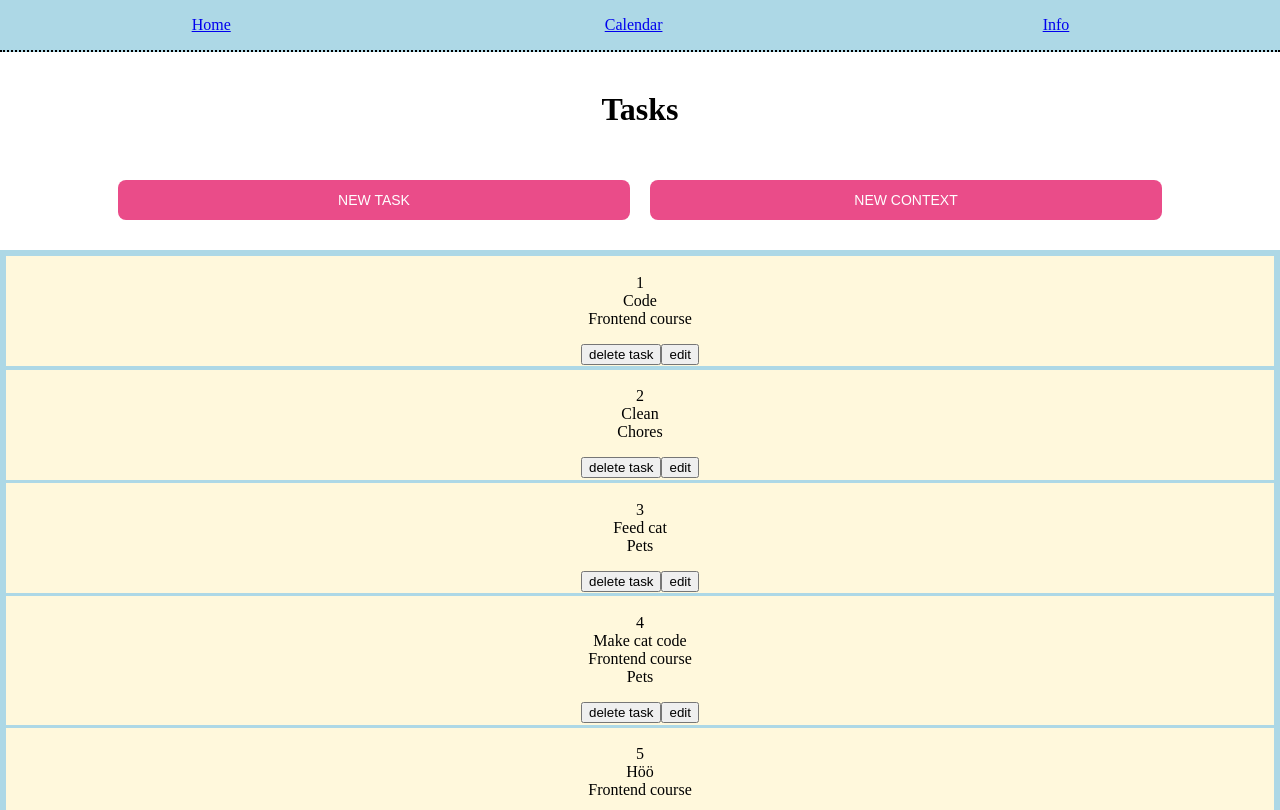
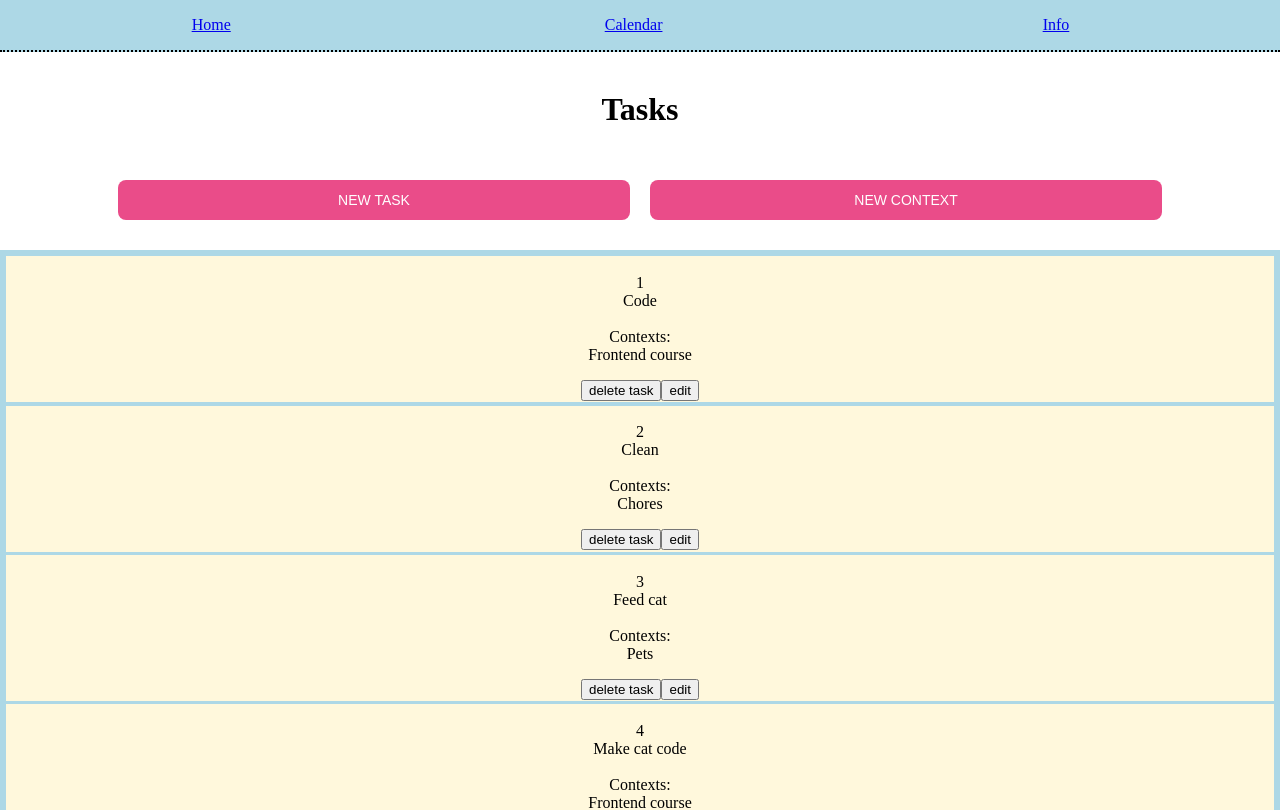
Before and after one commit to Smugliif/ReactCourseProject, a React (Create React App) app: page / in a window 1280 px wide. Shown: the top 810 px of the page. Built offline with nearby package versions, Linux system fonts and the light colour scheme; data requests are answered from the project's data file; the HTML template or start-up script is replaced by a standard one.

Commit message:
Error handling added to fetch functions

```diff
--- a/src/App.js
+++ b/src/App.js
@@ -3,7 +3,7 @@ import React, { useState, useEffect } from "react";
 
 import "./App.css";
 
-import CalendarView from "./CalendarViewComponent";
+import CalendarView from "./FunViewComponent";
 import InfoView from "./Info";
 import Tasks from "./Components/Tasks";
 import Contexts from "./Components/Contexts";
@@ -12,12 +12,15 @@ import Contexts from "./Components/Contexts";
 //pages and then to render all the view components.
 
 function App() {
+    //API URLs used:
     const tasksUrl = "http://localhost:3010/tasks";
     const contextsUrl = "http://localhost:3010/contexts";
 
+    //The tasks and contexts from the API are set here for the app to use:
     const [tasks, setTasks] = useState([]);
     const [contexts, setContexts] = useState([]);
 
+    //Runs every time the page renders:
     useEffect(() => {
         const getApi = async () => {
             const tasksFromServer = await fetchData(tasksUrl);
@@ -31,7 +34,7 @@ function App() {
     //Get the data from given API
     const fetchData = async (url) => {
         if (!url) {
-            return console.log("No url given!");
+            throw new Error(alert("No url given!"));
         }
         const response = await fetch(url);
         const data = await response.json();
@@ -58,7 +61,11 @@ function App() {
         }
         const separatedContexts = await promptContexts.split(",");
         const taskContexts = await separatedContexts.map((context) => {
-            return Number(context);
+            const index = Number(context);
+            if (!Number.isInteger(index)) {
+                throw new Error(alert("Give a number please."));
+            }
+            return index;
         });
         const data = await { name, taskContexts };
         await postData(url, data);
@@ -70,9 +77,9 @@ function App() {
     const handleContextPost = async (url) => {
         const input = await prompt("Give the name for your context.");
         if (!input) {
-            return alert("Context name can't be empty!");
+            throw new Error(alert("Context name can't be empty!"));
         }
-        //Make input uppercase
+        //Make input's first letter uppercase
         const title = input.charAt(0).toUpperCase() + input.slice(1);
         await postData(url, { title });
         const newContexts = await fetchData(url);
@@ -111,6 +118,7 @@ function App() {
                     `Are you sure you want to delete ${contexts[id - 1].title}?`
                 )
             ) {
+                //Check if the context being deleted is still in use
                 const isInUse = () => {
                     for (let i = 0; i < tasks.length; i++) {
                         for (let l = 0; l < tasks[i].taskContexts.length; l++) {
@@ -129,7 +137,9 @@ function App() {
                     );
                     await setContexts(newContexts);
                 } else {
-                    alert("The context you want to delete is in use!");
+                    throw new Error(
+                        alert("The context you want to delete is still in use!")
+                    );
                 }
             }
         }
--- a/src/Components/Task.js
+++ b/src/Components/Task.js
@@ -6,6 +6,8 @@ const Task = ({ task, contexts }) => {
             <ul className="taskitem">
                 <li>{task.id}</li>
                 <li>{task.name}</li>
+                <br></br>
+                <li>Contexts:</li>
                 {task.taskContexts.map((taskId) => {
                     return <li key={taskId}>{contexts[taskId - 1].title}</li>;
                 })}
--- a/src/Components/Tasks.js
+++ b/src/Components/Tasks.js
@@ -2,18 +2,25 @@ import React from "react";
 import Task from "./Task";
 
 const Tasks = ({ tasks, contexts, url, handleDelete, putData }) => {
+    //Handle the PUT requests made to edit the tasks:
     const handlePut = async (id) => {
         const name = await prompt("Give task name, please:");
         const promptContexts = await prompt(
             "Give the task's contexts by id, if multiple, separate by commas (,):"
         );
         if (!name | !promptContexts) {
-            return alert("No empty fields allowed. Please, give valid inputs.");
+            throw new Error(
+                alert("No empty fields allowed. Please, give valid inputs.")
+            );
         }
         const separatedContexts = await promptContexts.split(",");
-        const taskContexts = separatedContexts.map((context) =>
-            Number(context)
-        );
+        const taskContexts = separatedContexts.map((context) => {
+            const index = Number(context);
+            if (!Number.isInteger(index)) {
+                throw new Error(alert("Give a number please."));
+            }
+            return index;
+        });
         const data = await { name, taskContexts };
         await putData(url, id, data);
     };
--- a/src/CalendarViewComponent.js
+++ b/src/FunViewComponent.js
@@ -2,7 +2,7 @@ import React, { useState } from "react";
 // import { Routes, Route, useParams, Link, useLocation } from "react-router-dom";
 import bern from "./bern.png";
 
-function Calendar() {
+function Fun() {
     const [count, setCount] = useState(0);
     return (
         <div>
@@ -24,4 +24,4 @@ function Calendar() {
     );
 }
 
-export default Calendar;
+export default Fun;
--- a/src/Info.js
+++ b/src/Info.js
@@ -18,9 +18,10 @@ function InfoView() {
                 </li>
                 <li>
                     To add new contexts or tasks you can do so by pressing the
-                    buttons at the bottom of the page and following the
-                    instructions
+                    buttons at the top of the home page and following the
+                    instructions.
                 </li>
+                <li>Contexts are added to tasks with their id.</li>
             </ul>
         </div>
     );
```
Also changed, not shown: src/Components/Form.js (deleted, +0 -26 lines).
